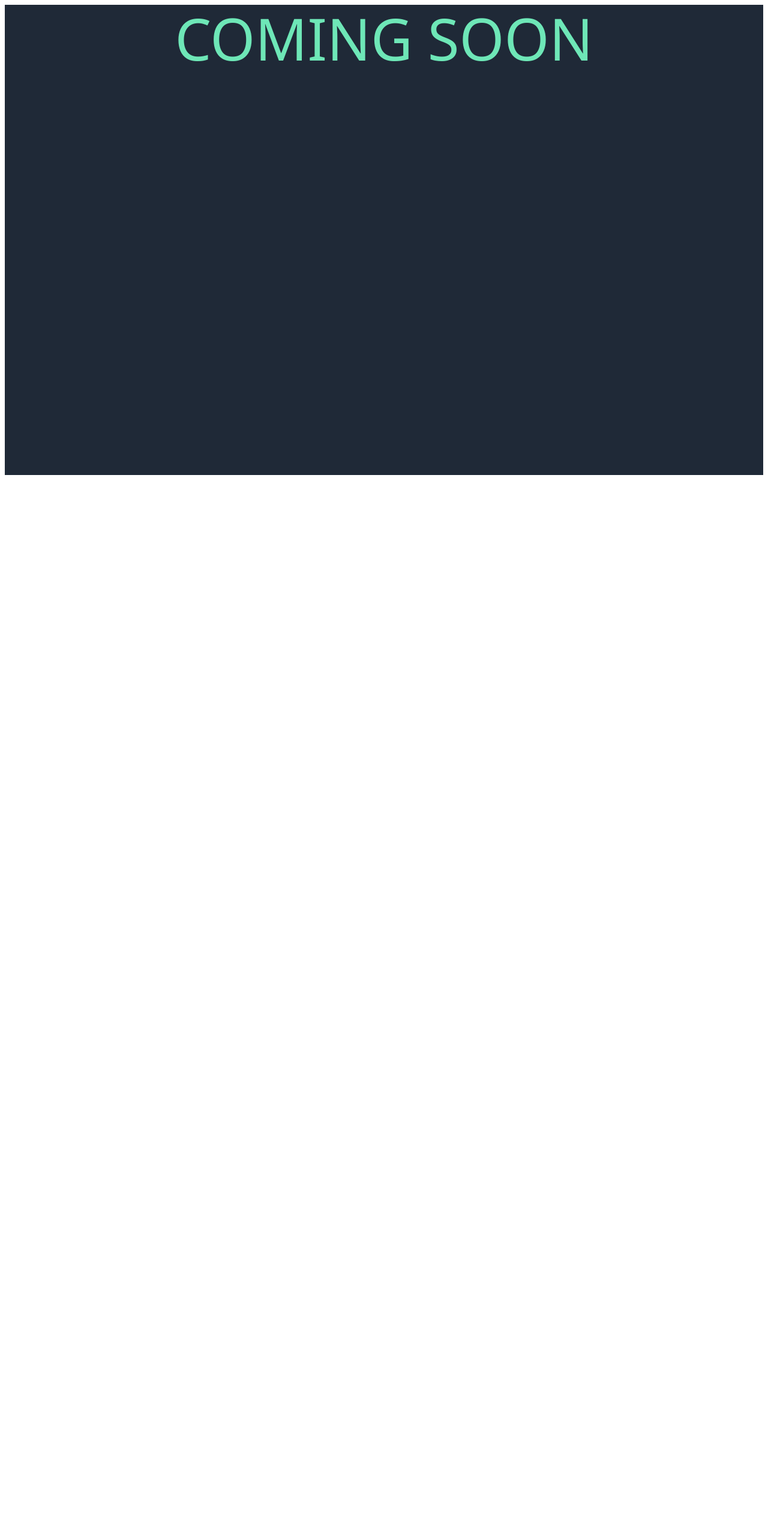
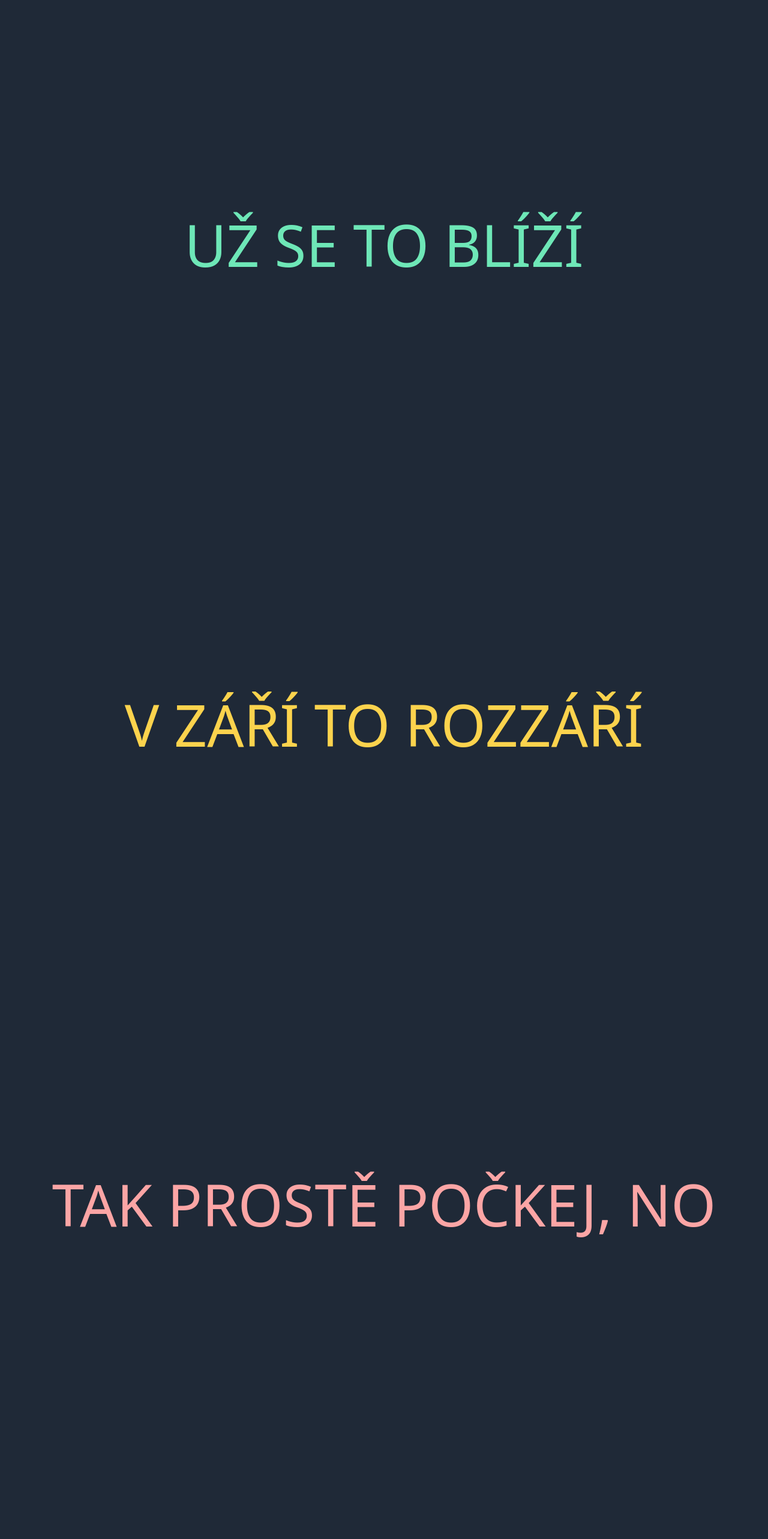
Before and after one commit to VIKMSTR/lenkamanarodeniny, a Svelte app: page / in a window 1280 px wide. Shown: the top 2566 px of the page at 60% size. Before the commit the page ends 800 px from the top, so only its background shows below. Built offline with nearby package versions, Linux system fonts and the light colour scheme.

Commit message:
updated frontpage

```diff
--- a/public/index.html
+++ b/public/index.html
@@ -9,10 +9,11 @@
 	<link rel='icon' type='image/png' href='/favicon.png'>
 	<link rel='stylesheet' href='/global.css'>
 	<link rel='stylesheet' href='/build/bundle.css'>
+	<link href="https://unpkg.com/tailwindcss@^1.0/dist/tailwind.min.css" rel="stylesheet"/>
 
 	<script defer src='/build/bundle.js'></script>
 </head>
 
-<body>
+<body class="bg-gray-800">
 </body>
 </html>
--- a/src/App.svelte
+++ b/src/App.svelte
@@ -31,8 +31,32 @@
 	  </div>
 	</div>
   </nav> -->
-<body class="bg-gray-800">
-<main class="container mx-auto">
-	<p class="text-center text-8xl align-middle text-green-300">COMING SOON</p>
-</main>
-</body>
+
+  <div class="flex h-screen justify-center items-center">
+    <div class="text-center"> <!-- ⬅️ THIS DIV WILL BE CENTERED -->
+		<p class="text-center text-8xl align-middle text-green-300 uppercase">už se to blíží </p>
+    </div>
+  </div>
+  <div class="flex h-screen justify-center items-center">
+    <div class="text-center"> <!-- ⬅️ THIS DIV WILL BE CENTERED -->
+		<p class="text-center text-8xl align-middle text-yellow-300 uppercase">v září to rozzáří</p>
+    </div>
+  </div>
+  <div class="flex h-screen justify-center items-center">
+    <div class="text-center"> <!-- ⬅️ THIS DIV WILL BE CENTERED -->
+		<p class="text-center text-8xl align-middle text-red-300 uppercase">tak prostě počkej, no</p>
+    </div>
+  </div>
+  <div class="flex h-screen justify-center items-center">
+    <div class="text-center"> <!-- ⬅️ THIS DIV WILL BE CENTERED -->
+		<p class="text-center text-8xl align-middle text-blue-300 uppercase ">*chjo*</p>
+    </div>
+  </div>
+  <div class="flex h-screen justify-center items-center">
+    <div class="text-center"> <!-- ⬅️ THIS DIV WILL BE CENTERED -->
+		<p class="text-center text-7xl align-middle text-orange-300 uppercase">ok, tady je zatím na zkrácení volné chvíle</p>
+		<div class="flex justify-center content-center">
+		<iframe class="flex justify-center content-center" width="640" height="480" src="https://www.youtube.com/embed/p3l7fgvrEKM" title="YouTube video player" frameborder="0" allow="accelerometer; autoplay; clipboard-write; encrypted-media; gyroscope; picture-in-picture" allowfullscreen></iframe>
+	</div>
+    </div>
+  </div>
```
